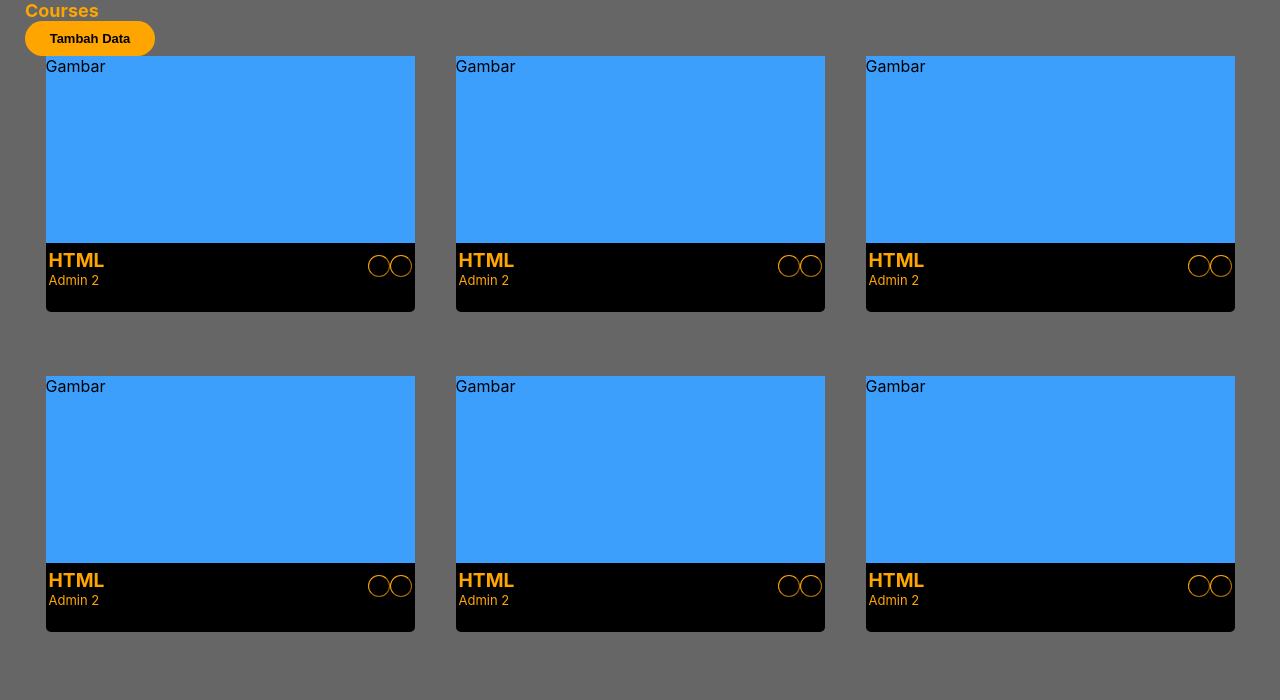
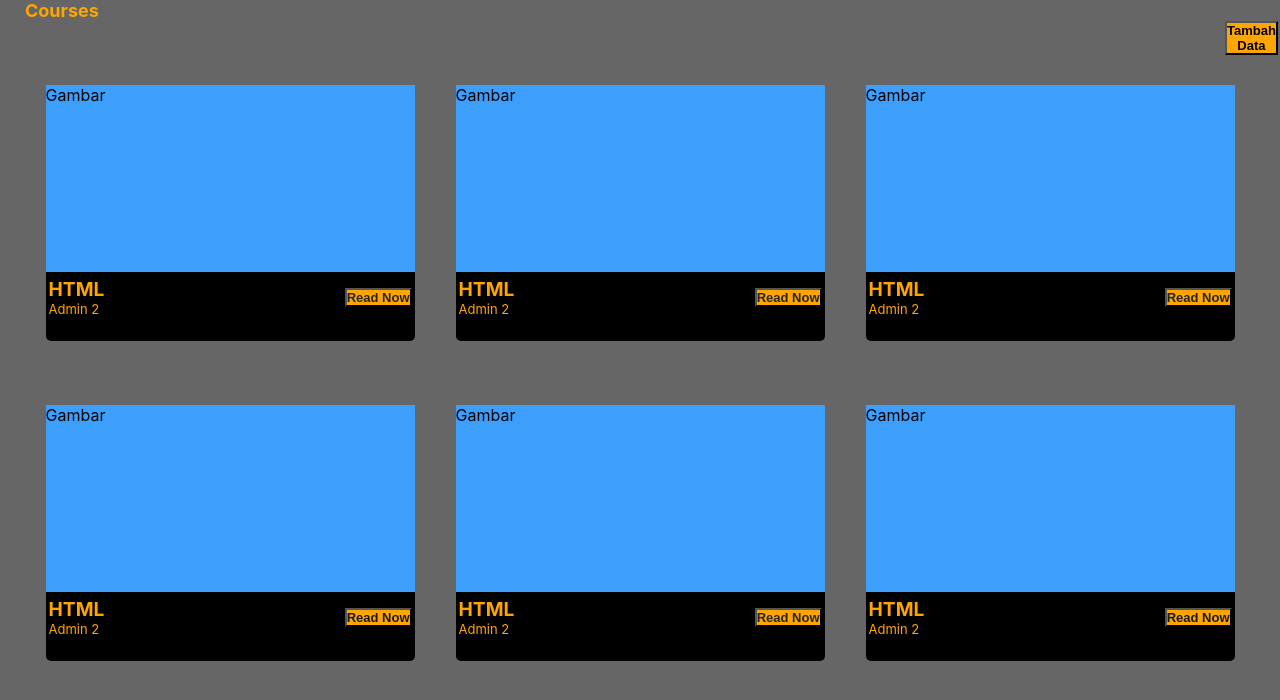
Before and after one commit to rg-km/final-project-engineering-49, a React (Create React App) app in the folder FE/lms49-app/: page / in a window 1280 px wide. Shown: the top 700 px of the page. Built offline with nearby package versions, Linux system fonts and the light colour scheme.

Commit message:
chore: liststudent

```diff
--- a/FE/lms49-app/src/Component/Student/ListMateriStudent.js
+++ b/FE/lms49-app/src/Component/Student/ListMateriStudent.js
@@ -1,5 +1,8 @@
 import React from "react";
+import Navbar from "../Navbar/Navbar"
 import "./Style/ListMateriStudent.css";
+
+//const ListMateriStudent = () => {
 
 function ListMateriStudent() {
     return (
@@ -23,8 +26,7 @@ function ListMateriStudent() {
                 <text className="subTitle2">Admin 2</text>
               </div>
               <div>
-                <button className="button1"></button>
-                <button className="button2"></button>
+                <button className="button1">Read Now</button>
               </div>
             </div>
           </div>
@@ -36,8 +38,7 @@ function ListMateriStudent() {
                 <text className="subTitle2">Admin 2</text>
               </div>
               <div>
-                <button className="button1"></button>
-                <button className="button2"></button>
+                <button className="button1">Read Now</button>
               </div>
             </div>
           </div>
@@ -49,8 +50,7 @@ function ListMateriStudent() {
                 <text className="subTitle2">Admin 2</text>
               </div>
               <div>
-                <button className="button1"></button>
-                <button className="button2"></button>
+                <button className="button1">Read Now</button>
               </div>
             </div>
           </div>
@@ -62,8 +62,7 @@ function ListMateriStudent() {
                 <text className="subTitle2">Admin 2</text>
               </div>
               <div>
-                <button className="button1"></button>
-                <button className="button2"></button>
+                <button className="button2">Read Now</button>
               </div>
             </div>
           </div>
@@ -75,8 +74,7 @@ function ListMateriStudent() {
                 <text className="subTitle2">Admin 2</text>
               </div>
               <div>
-                <button className="button1"></button>
-                <button className="button2"></button>
+                <button className="button1">Read Now</button>
               </div>
             </div>
           </div>
@@ -88,8 +86,7 @@ function ListMateriStudent() {
                 <text className="subTitle2">Admin 2</text>
               </div>
               <div>
-                <button className="button1"></button>
-                <button className="button2"></button>
+                <button className="button2">Read Now</button>
               </div>
             </div>
           </div>
@@ -97,4 +94,5 @@ function ListMateriStudent() {
       </div>
     );
   }
+
 export default ListMateriStudent;
--- a/FE/lms49-app/src/Component/Student/Style/ListMateriStudent.css
+++ b/FE/lms49-app/src/Component/Student/Style/ListMateriStudent.css
@@ -11,22 +11,33 @@
 
 .button {
   background-color: orange;
-    padding: 10px;
+  /*padding: 10px;
   border-radius: 20px;
   width: 130px;
-    border-width: 0ch;
+  border-width: 0ch;*/
+  font-size: small;
+  font-weight: bold;
+  color: rgb(43, 42, 41);
+  margin-left: 1200px;
+  place-items: right;
+  /* display: inline-block; */
+  margin-bottom: 30px;
 }
 
 .text {
   font-size: large;
   font-weight: bold;
   color: orange;
+
 }
 
 .textButton {
+
   font-size: small;
   font-weight: bold;
   color: #000;
+
+
 }
 
 .container {
@@ -88,18 +99,25 @@
 }
 
 .button1 {
-    height: 22px;
+  /*height: 22px;
   width: 22px;
   border-radius: 50px;
   border-color: orange;
   background-color: #000;
-    border-width: 1.5px;
+  border-width: 1.5px;*/
+  background-color:orange;
+  font-size: small;
+  font-weight: bold;
+  color: rgb(37, 37, 36);
 }
 .button2 {
+  /*border-color: orange;
   height: 22px;
   width: 22px;
   border-radius: 50px;
-    border-color: orange;
-    background-color: #000;
-    border-width: 1.5px;
+  border-width: 1.5px;*/
+  background-color:orange;
+  font-size: small;
+  font-weight: bold;
+  color: rgb(26, 25, 25);
 }
```
Lines whose indentation alone changed are shown as unchanged.
